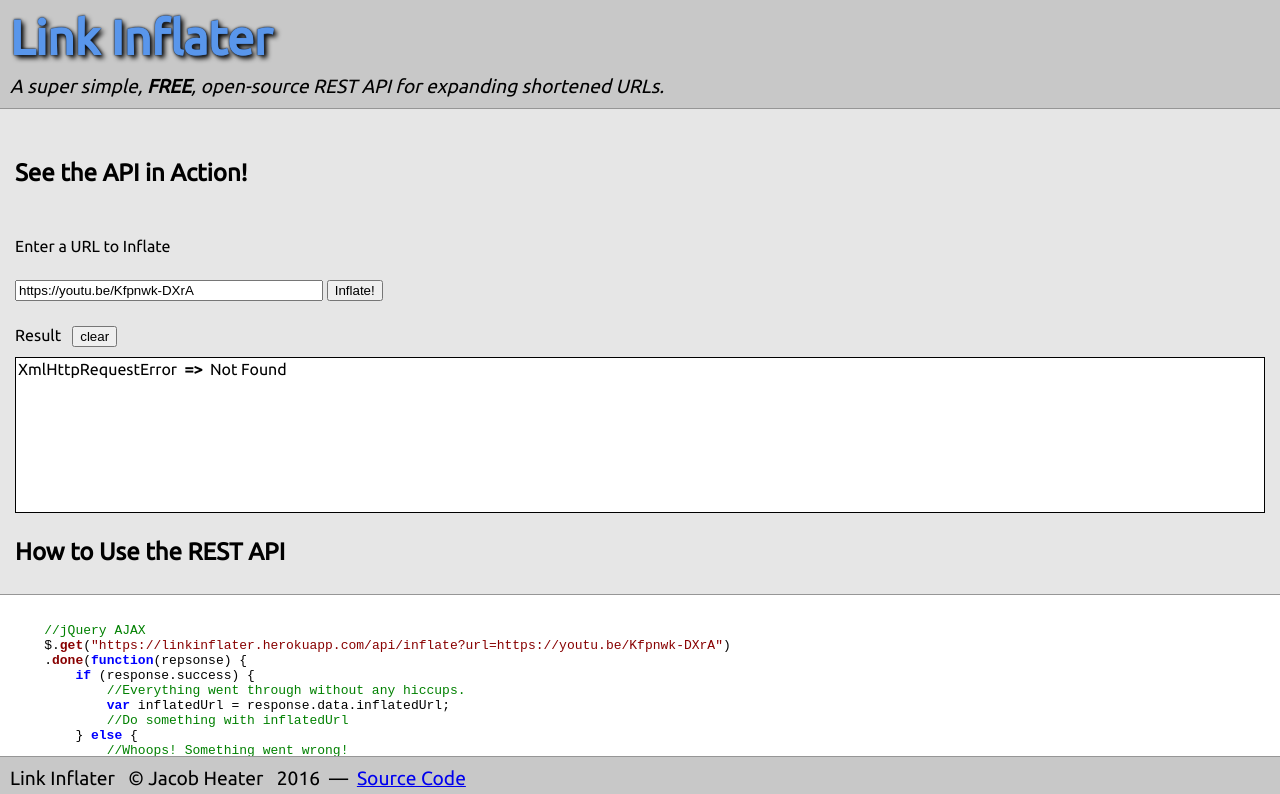
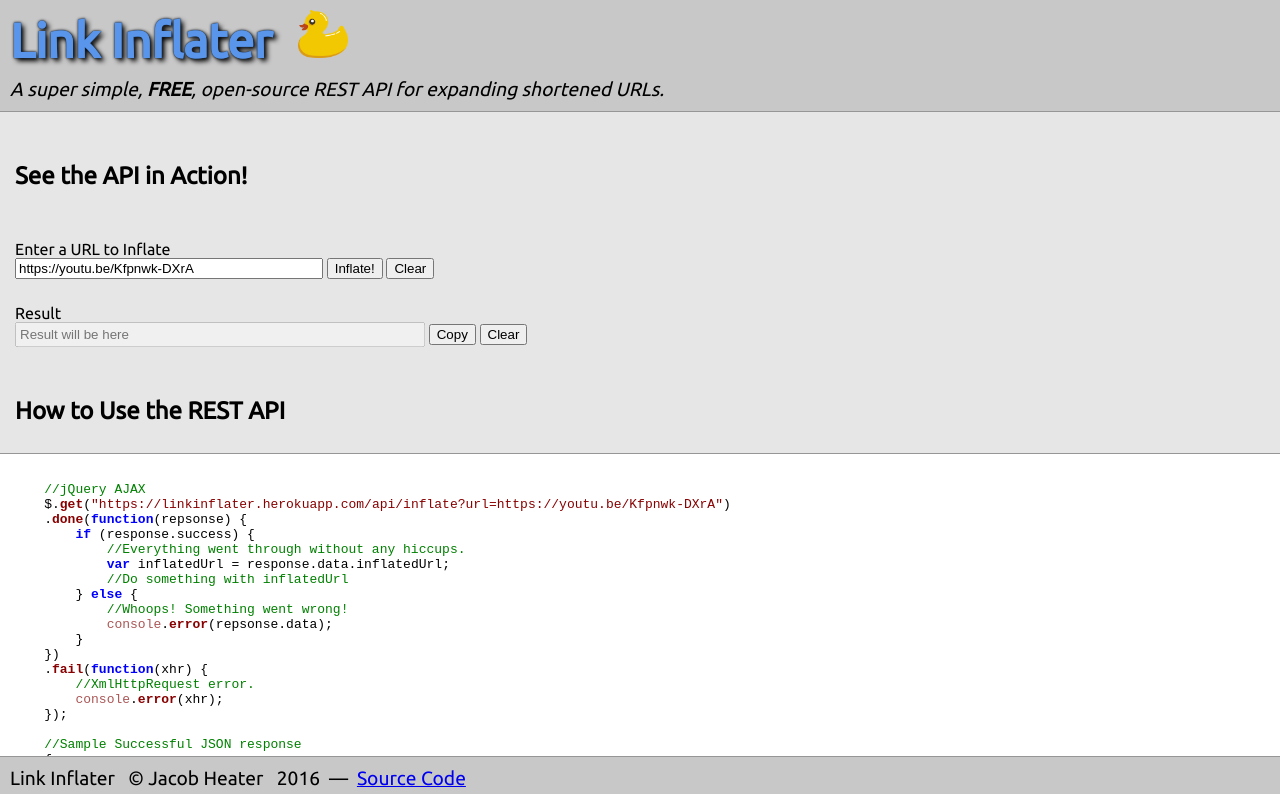
Before and after one commit to JacobHeater/LinkExpander, a website: page index.html in a window 1280 px wide. Both pictures are taken after a click on the button "Inflate!". Shown: the top 794 px of the page. Drawn offline with nearby package versions, Linux system fonts and the light colour scheme; no server answers.

Commit message:
Small updates

```diff
--- a/index.html
+++ b/index.html
@@ -16,8 +16,12 @@
 
     <div class="title">
         <div class="name">
+            <a href="./" title="Link Inflater">
                 Link Inflater
+                <img src="./resources/images/icon.png" title="Link Inflater" alt="Link Inflater" class="icon" />
+            </a>
         </div>
+
         <div class="intro">
             A super simple, <span class="bold upper">free</span>, open-source REST API for expanding shortened URLs.
         </div>
@@ -32,32 +36,25 @@
             </div>
             <div class="action">
                 <div>
-                    <span>Enter a URL to Inflate</span>
+                    <label for="tbUrl">Enter a URL to Inflate</label>
                 </div>
-                <div class="spacer"></div>
                 <input type="text" placeholder="Enter your shortened URL..." id="tbUrl" value="https://youtu.be/Kfpnwk-DXrA" />
                 <input type="button" value="Inflate!" id="btnInflate" title="Inflate URL" />
+                <input type="button" value="Clear" id="btnClearUrl" class="clear" title="Clear the URL text input" />
                 <div class="spacer"></div>
-                <div>
-                    <span>Result</span> &nbsp;
-                    <input type="button" value="clear" id="btnClear" title="Clear results..." />
-                </div>
-                <div class="spacer-sm"></div>
-                <div class="output">
-                    <div class="pad-right-15px">
-                        <div id="displayBox">
+                <label for="tbResult">Result</label>
+                <br />
+                <input type="text" placeholder="Result will be here" id="tbResult" disabled />
+                <input type="button" value="Copy" id="btnCopy" title="Copy inflated URL" />
+                <input type="button" value="Clear" id="btnClearOutput" class="clear" title="Clear the output" />
             </div>
         </div>
-                </div>
-            </div>
-        </div>
-        <div class="spacer"></div>
+        <div class="spacer-lg"></div>
         <div class="instructions">
             <div class="overview pad-left-15px">
                 How to Use the REST API
             </div>
             <div class="usage-example">
-                <!-- Need highlighting here... -->
                 <pre>
                     <code class="javascript">
     //jQuery AJAX
@@ -76,9 +73,23 @@
         //XmlHttpRequest error.
         console.error(xhr);
     });
+
+    //Sample Successful JSON response
+    {
+        "success": true,
+        "data": {
+            "requestedUrl": "https://youtu.be/Kfpnwk-DXrA",
+            "inflatedUrl": "https://www.youtube.com/watch?v=Kfpnwk-DXrA&feature=youtu.be"
+        }
+    }
+
+    //Sample Failure JSON response
+    {
+        "success": false,
+        "data": "Error message will be here..."
+    }
                     </code>
                 </pre>
-            </div>
             </div>
 
             <div class="specs pad-left-15px">
--- a/scripts/index.js
+++ b/scripts/index.js
@@ -7,39 +7,67 @@
     //Init view logic.
     $(function() {
 
-        const btnInflate = $("#btnInflate");
-        const btnClear = $("#btnClear");
-        const tbUrl = $("#tbUrl");
-        const output = $(".output #displayBox");
-        const lambda = '<span class="bold">&nbsp;=>&nbsp;</span>';
+        const BTN_INFLATE = $("#btnInflate");
+        const BTN_COPY = $("#btnCopy");
+        const BTN_CLEAR = $(".clear");
+        const TB_URL = $("#tbUrl");
+        const OUTPUT = $("#tbResult");
+        const LAMBDA = '<span class="bold">&nbsp;=>&nbsp;</span>';
+        const ID_BTN_CLEAR_URL = "btnclearurl";
+        const ID_BTN_CLEAR_OUTPUT = "btnclearoutput";
 
-        btnInflate.click(function() {
-            if (isUrlValid()) {
+        BTN_INFLATE.click(function() {
+            if (hasUrlText()) {
                 var url = getUrl();
                 $.get("/api/inflate?url={url}".replace("{url}", url))
                 .done(function(response) {
+                    OUTPUT.css("color", "black");
                     if (response.success) {
-                        output.append(`<div>${response.data.requestedUrl} ${lambda}  ${response.data.inflatedUrl}</div>`);
+                        OUTPUT.val(response.data.inflatedUrl);
                     } else {
-                        output.append(`<div>Something went wrong with url "${url}".</div>`);
+                        OUTPUT.append(url);
                     }
                 })
                 .fail(function(xhr) {
-                    output.append(`<div>XmlHttpRequestError ${lambda} ${xhr.statusText} </div>`);
+                    OUTPUT.css("color", "red");
+                    OUTPUT.append(`XmlHttpRequest Error: ${xhr.statusText}`);
                 });
             }
         });
 
-        btnClear.click(function() {
-            output.html("");
+        BTN_CLEAR.click(function() {
+            OUTPUT.html("");
         });
 
-        function isUrlValid() {
+        BTN_COPY.click(function() {
+            OUTPUT.select();
+            if (document.execCommand) {
+                document.execCommand("copy");
+            }
+        });
+
+        BTN_CLEAR.click(function() {
+            //Get the ID of the clicked button.
+            var id = $(this).prop("id").toLowerCase();
+
+            switch (id) {
+                case ID_BTN_CLEAR_URL:
+                    TB_URL.val("").focus();
+                    break;
+                case ID_BTN_CLEAR_OUTPUT:
+                    OUTPUT.val("");
+                    break;
+                default:
+                    break;
+            }
+        });
+
+        function hasUrlText() {
             return getUrl() !== "";
         }
 
         function getUrl() {
-            return tbUrl.val().trim();
+            return TB_URL.val().trim();
         }
 
     });
--- a/server.js
+++ b/server.js
@@ -8,7 +8,11 @@
     var express = require("express");
     var app = express();
 
-    var staticResources = ["/scripts", "/styles"];
+    var staticResources = [
+        "/scripts",
+        "/styles",
+        "/resources"
+    ];
 
     //Enable CORS requests for our service!
     //Thanks to http://enable-cors.org/server_expressjs.html for this great assist!
--- a/styles/index.css
+++ b/styles/index.css
@@ -20,6 +20,17 @@ html {
     color: #5996EB;
     font-weight: bold;
     text-shadow: 0 0 1px, 0 0 1px black, 0 0 3px black, 3px 3px 5px black;
+    display: inline-block;
+}
+
+.title .name a {
+    color: #5996EB;
+    text-decoration: none;
+}
+
+.title .icon {
+    width: 50px;
+    padding-left: 15px;
 }
 
 .title .intro {
@@ -77,6 +88,11 @@ html {
     width: 300px;
 }
 
+#tbResult {
+    width: 400px;
+    padding: 3px;
+}
+
 #displayBox {
     border: 1px solid black;
     background-color: white;
```
Also changed, not shown: resources/images/icon.png (added). Lines whose indentation alone changed are shown as unchanged.
